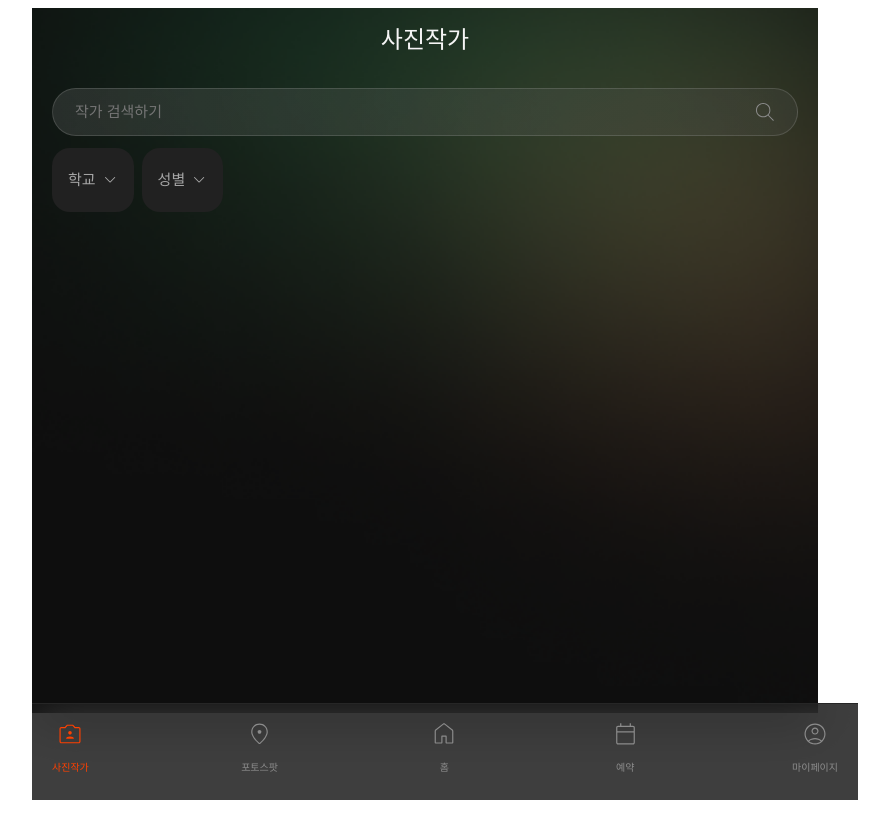
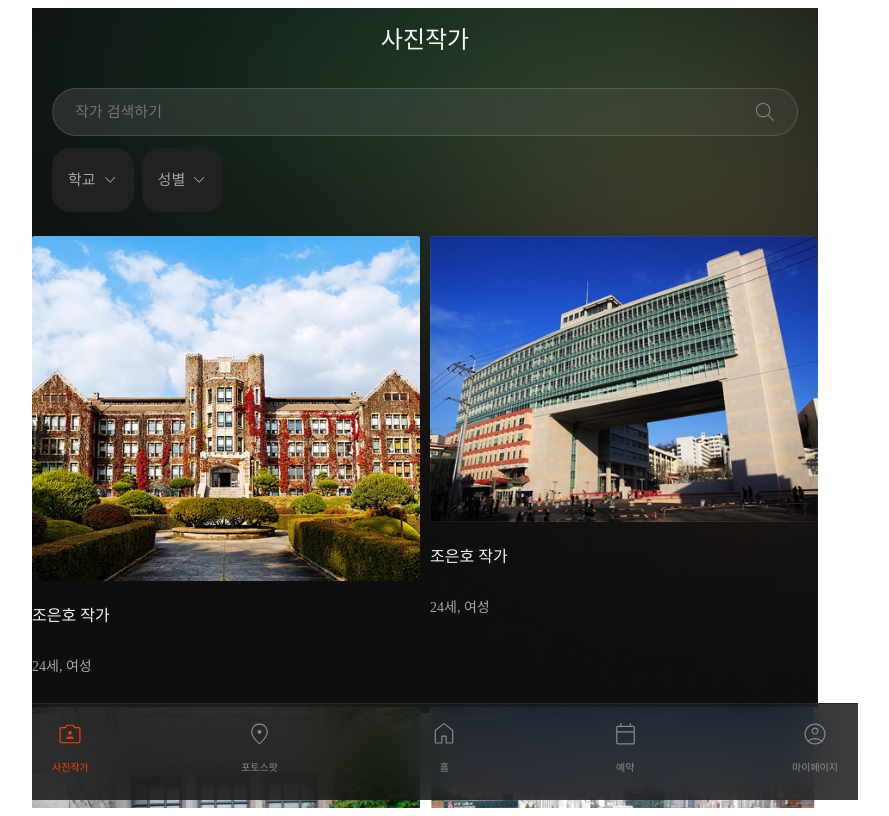
Before and after one commit to photo-ground/FE, a Next.js app: page /photographer in a window 1280 px wide. Shown: the whole page, without its empty margins (215-1104 px from the left). Built offline with nearby package versions, Linux system fonts and the light colour scheme.

Commit message:
💄 ui: masonry 레이아웃 구성

```diff
--- /dev/null
+++ b/src/app/photographer/_components/PhotographerList/index.tsx
@@ -0,0 +1,57 @@
+import Card from '@/components/Card';
+import { useEffect, useLayoutEffect } from 'react';
+import styled from 'styled-components';
+
+const Container = styled.div`
+  display: grid;
+  grid-template-columns: repeat(2, 1fr);
+  column-gap: 0.625rem;
+  row-gap: 1rem;
+
+  padding-bottom: calc(3rem + 4.875rem);
+`;
+
+export default function PhotographerList() {
+  function masonryLayout() {
+    document.querySelectorAll('#masonry-card').forEach((element) => {
+      element.style.gridRowEnd = `span ${Math.ceil(
+        element.querySelector('#masonry-card div').scrollHeight / 16 + 10 / 16,
+      )}`;
+    });
+  }
+
+  useEffect(() => {
+    masonryLayout();
+    window.addEventListener('resize', masonryLayout);
+  }, []);
+
+  const data = [
+    { src: '/images/yonsei.jpg', title: '조은호 작가' },
+    { src: '/images/hongik.jpg', title: '조은호 작가' },
+    { src: '/images/ewha.jpg', title: '조은호 작가' },
+    { src: '/images/sogang.jpg', title: '조은호 작가' },
+    { src: '/images/yonsei.jpg', title: '조은호 작가' },
+    { src: '/images/hongik.jpg', title: '조은호 작가' },
+    { src: '/images/ewha.jpg', title: '조은호 작가' },
+    { src: '/images/sogang.jpg', title: '조은호 작가' },
+    { src: '/images/yonsei.jpg', title: '조은호 작가' },
+    { src: '/images/hongik.jpg', title: '조은호 작가' },
+    { src: '/images/ewha.jpg', title: '조은호 작가' },
+    { src: '/images/sogang.jpg', title: '조은호 작가' },
+  ];
+
+  return (
+    <Container className="masonry-container">
+      {data.map((datum, index) => (
+        <div id="masonry-card" key={datum.title + index}>
+          <Card
+            size="dynamic"
+            src={datum.src}
+            title={datum.title}
+            content="24세, 여성"
+          />
+        </div>
+      ))}
+    </Container>
+  );
+}
--- a/src/app/photographer/page.tsx
+++ b/src/app/photographer/page.tsx
@@ -3,6 +3,7 @@
 import TNB from '@/components/TNB';
 import styled from 'styled-components';
 import SearchArea from './_components/SearchArea';
+import PhotographerList from './_components/PhotographerList';
 
 const Container = styled.div`
   position: relative;
@@ -23,6 +24,8 @@ export default function PhotographerPage() {
       <TNB.Title text="사진작가" />
 
       <SearchArea />
+
+      <PhotographerList />
     </Container>
   );
 }
--- a/src/components/Card/card.css
+++ b/src/components/Card/card.css
@@ -8,8 +8,8 @@
 
 .card.medium {
   img {
-    width: 10.625 rem;
-    height: 10.625 rem;
+    width: 10.625rem;
+    height: 10.625rem;
   }
 }
 
@@ -20,3 +20,9 @@
 }
 
 /* todo : masonry에 들어갈 동적 크기 card */
+.card.dynamic {
+  img {
+    width: 100%;
+    height: auto;
+  }
+}
--- a/src/components/Card/index.tsx
+++ b/src/components/Card/index.tsx
@@ -6,7 +6,7 @@ import './card.css';
 
 export interface CardProps {
   /** How large should the card be? */
-  size?: 'small' | 'medium' | 'large';
+  size?: 'small' | 'medium' | 'large' | 'dynamic';
   /** What card image to use */
   src: string;
   /** Card Title */
@@ -26,6 +26,7 @@ const CardWrapper = styled.div`
 const CardImage = styled.img`
   object-fit: cover;
   margin-bottom: 0.5rem;
+  border-radius: 0.125rem;
 `;
 
 const CardContent = styled(Text)`
```
